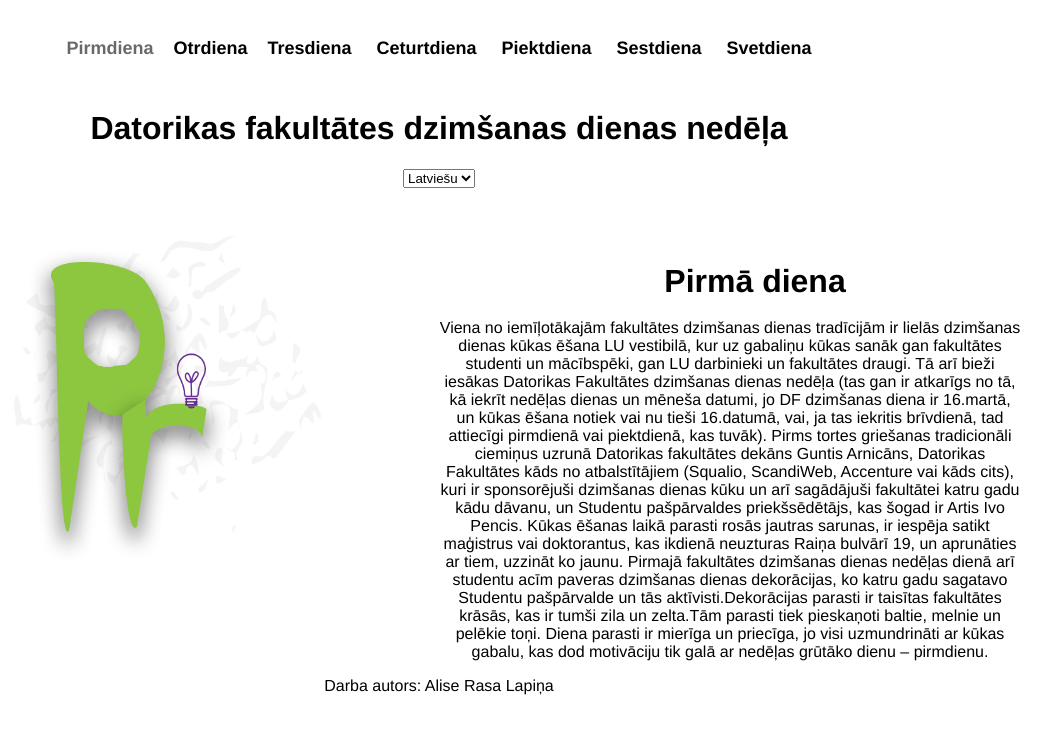
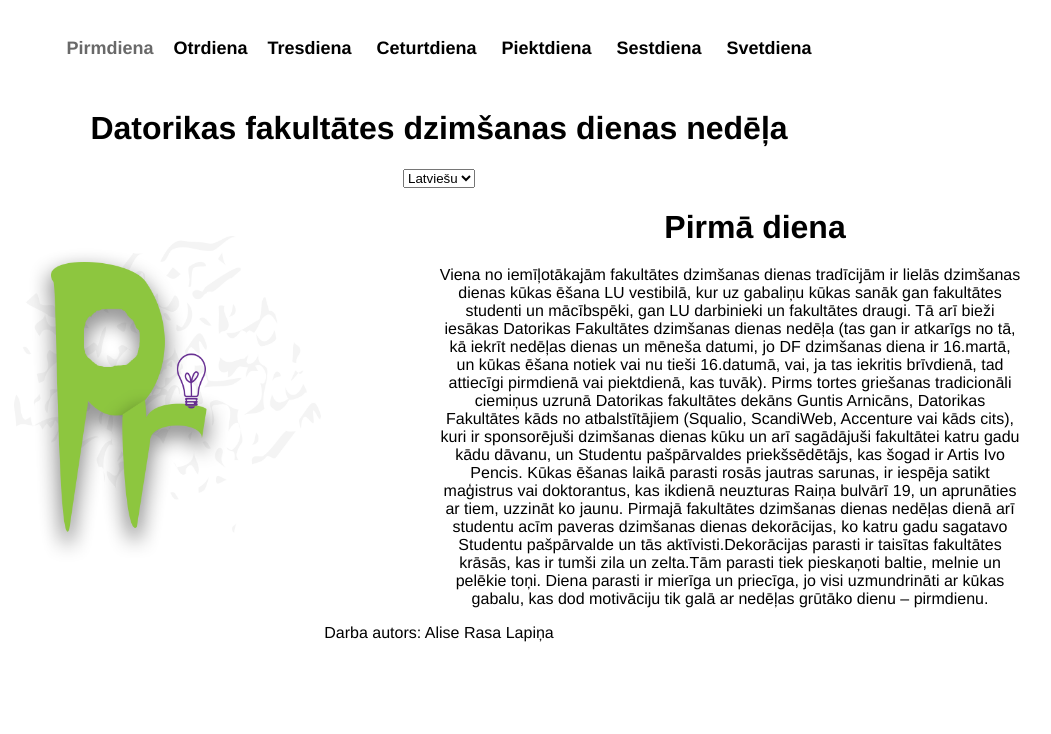
Before and after one commit to aliselapina/weekInDF, a Vue app: page / in a window 1280 px wide. Shown: the top 734 px of the page, without its empty margins (201-1252 px from the left). Built offline with nearby package versions, Linux system fonts and the light colour scheme.

Commit message:
izlabots stils

```diff
--- a/src/App.vue
+++ b/src/App.vue
@@ -61,9 +61,7 @@ export default {
     display: inline-block;
     width: 50%;
     vertical-align: text-top;
-    h1 {
-         margin-top: 75px;
-       }
+
    img {
      width: 80%
    }
```
